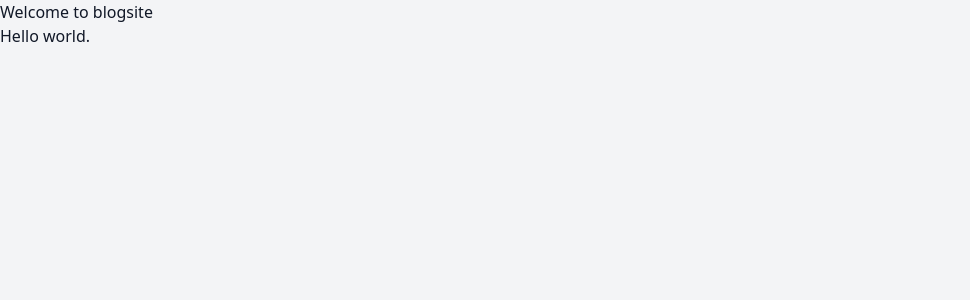
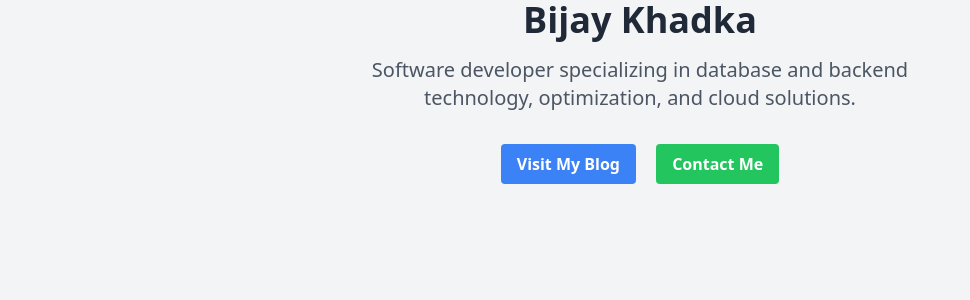
Before and after one commit to Bijay4444/blogsite, a Django app: page / in a window 1280 px wide. Shown: the top 300 px of the page, without its empty margins (0-970 px from the left). Run offline with Django 3.2, Linux system fonts and the light colour scheme; some libraries are stand-ins or nearby versions.

Commit message:
Landing Page Styling

```diff
--- a/blogsite/home/templates/home/main.html
+++ b/blogsite/home/templates/home/main.html
@@ -1,7 +1,17 @@
 {% extends "base_tailwind.html" %}
 {% block content %}
-    <h1>Welcome to {{ settings.APP_NAME }}</h1>
-    <p>
-    Hello world.
-    </p>
+    <body class="bg-gray-100 min-h-screen flex items-center justify-center">
+        <div class="max-w-2xl mx-auto text-center px-4">
+            <h1 class="text-4xl font-bold mb-4 text-gray-800">Bijay Khadka</h1>
+            <p class="text-xl text-gray-600 mb-8">Software developer specializing in database and backend technology, optimization, and cloud solutions.</p>
+            <div class="space-x-4">
+                <a href="{% url 'blogs:all' %}" class="inline-block bg-blue-500 hover:bg-blue-600 text-white font-bold py-2 px-4 rounded transition duration-300">
+                    Visit My Blog
+                </a>
+                <a href="{% url 'blogs:all' %}" class="inline-block bg-green-500 hover:bg-green-600 text-white font-bold py-2 px-4 rounded transition duration-300">
+                    Contact Me
+                </a>
+            </div>
+        </div>
+    </body>
 {% endblock content %}
```
